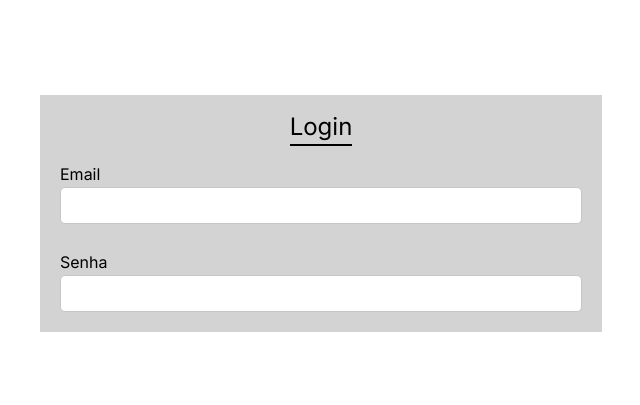
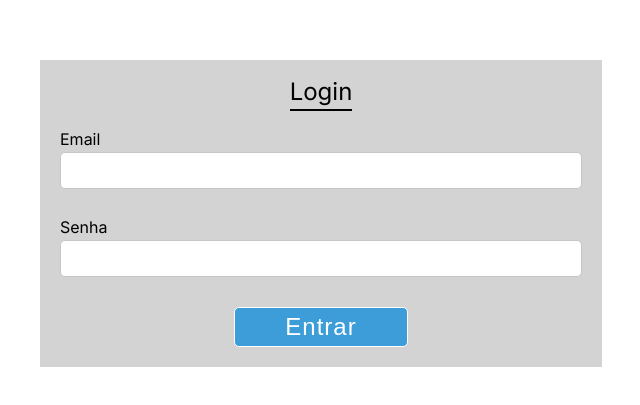
Before and after one commit to noname697/Projeto-Loja-Manga, a React (Vite) app: page / in a window 1280 px wide. Shown: the part 187-592 px from the top of the page, without its empty margins (319-959 px from the left). Built offline with nearby package versions, Linux system fonts and the light colour scheme.

Commit message:
Estilos Login criados

```diff
--- a/src/assets/styles/ThemeProvider.tsx
+++ b/src/assets/styles/ThemeProvider.tsx
@@ -3,6 +3,7 @@ import type { DefaultTheme } from "styled-components";
 export const theme: DefaultTheme = {
   colors: {
     background: "#d3d3d3",
+    primaria: "#3D9DD9",
     secundaria: "#c6c6c6",
   },
   fonts: {
--- /dev/null
+++ b/src/components/Button.tsx
@@ -0,0 +1,22 @@
+import styled from "styled-components";
+
+const BotaoEstilizado = styled.button`
+  background: ${(props) => props.theme.colors.primaria};
+  border: 1px solid #fff;
+  padding: 5px 50px;
+  border-radius: 5px;
+  color: white;
+  letter-spacing: 1px;
+  font-size: 24px;
+`;
+
+interface ButtonProps {
+  children: React.ReactNode;
+  onClick: (e: React.FormEvent) => void;
+}
+
+const Button = ({ children, onClick }: ButtonProps) => {
+  return <BotaoEstilizado onClick={onClick}>{children}</BotaoEstilizado>;
+};
+
+export default Button;
--- a/src/components/DivInput.tsx
+++ b/src/components/DivInput.tsx
@@ -10,14 +10,15 @@ const DivEstilizada = styled.div`
 interface DivInputProps {
   text: string;
   type: string;
-  name: string;
+  id: string;
+  onChange: (e: React.ChangeEvent<HTMLInputElement>) => void;
 }
 
-const DivInput = ({ text, type, name }: DivInputProps) => {
+const DivInput = ({ text, type, id, onChange }: DivInputProps) => {
   return (
     <DivEstilizada>
-      <label htmlFor={name}>{text}</label>
-      <Input type={type} name={name} />
+      <label htmlFor={id}>{text}</label>
+      <Input type={type} id={id} onChange={onChange} />
     </DivEstilizada>
   );
 };
--- a/src/components/Input.tsx
+++ b/src/components/Input.tsx
@@ -10,11 +10,12 @@ const InputEstilizado = styled.input`
 
 interface InputProps {
   type: string;
-  name: string;
+  id: string;
+  onChange: (e: React.ChangeEvent<HTMLInputElement>) => void;
 }
 
-const Input = ({ type, name }: InputProps) => {
-  return <InputEstilizado type={type} name={name} />;
+const Input = ({ type, id, onChange }: InputProps) => {
+  return <InputEstilizado type={type} id={id} onChange={onChange} />;
 };
 
 export default Input;
--- a/src/pages/Login.tsx
+++ b/src/pages/Login.tsx
@@ -1,5 +1,7 @@
 import styled from "styled-components";
 import DivInput from "../components/DivInput";
+import Button from "../components/Button";
+import { useState } from "react";
 
 const Container = styled.div`
   height: 100vh;
@@ -26,6 +28,14 @@ const FormularioEstilizado = styled.form`
 `;
 
 function App() {
+  const [email, setEmail] = useState("");
+  const [senha, setSenha] = useState("");
+
+  const submitForm = (e: React.FormEvent) => {
+    e.preventDefault();
+    console.log(email, senha);
+  };
+
   return (
     <Container>
       <DivEstilizada>
@@ -40,8 +50,21 @@ function App() {
           Login
         </h1>
         <FormularioEstilizado>
-          <DivInput text="Email" type="email" name="email" />
-          <DivInput text="Senha" type="password" name="senha" />
+          <DivInput
+            text="Email"
+            type="email"
+            id="email"
+            onChange={(e) => setEmail(e.target.value)}
+          />
+          <DivInput
+            text="Senha"
+            type="password"
+            id="senha"
+            onChange={(e) => setSenha(e.target.value)}
+          />
+          <Button onClick={(e: React.FormEvent) => submitForm(e)}>
+            Entrar
+          </Button>
         </FormularioEstilizado>
       </DivEstilizada>
     </Container>
--- a/src/styled.d.ts
+++ b/src/styled.d.ts
@@ -4,6 +4,7 @@ declare module "styled-components" {
   export interface DefaultTheme {
     colors: {
       background: string;
+      primaria: string;
       secundaria: string;
     };
     fonts: {
```
